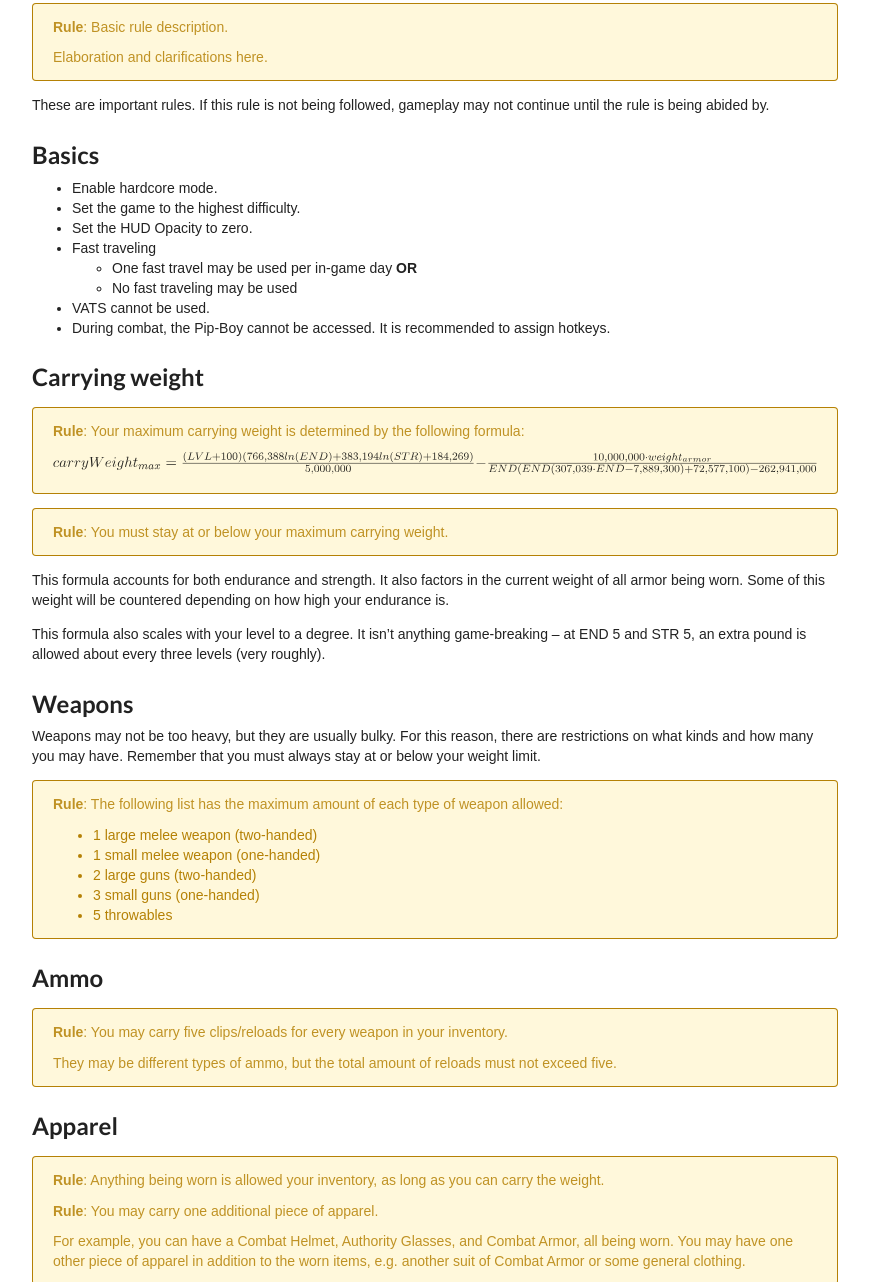
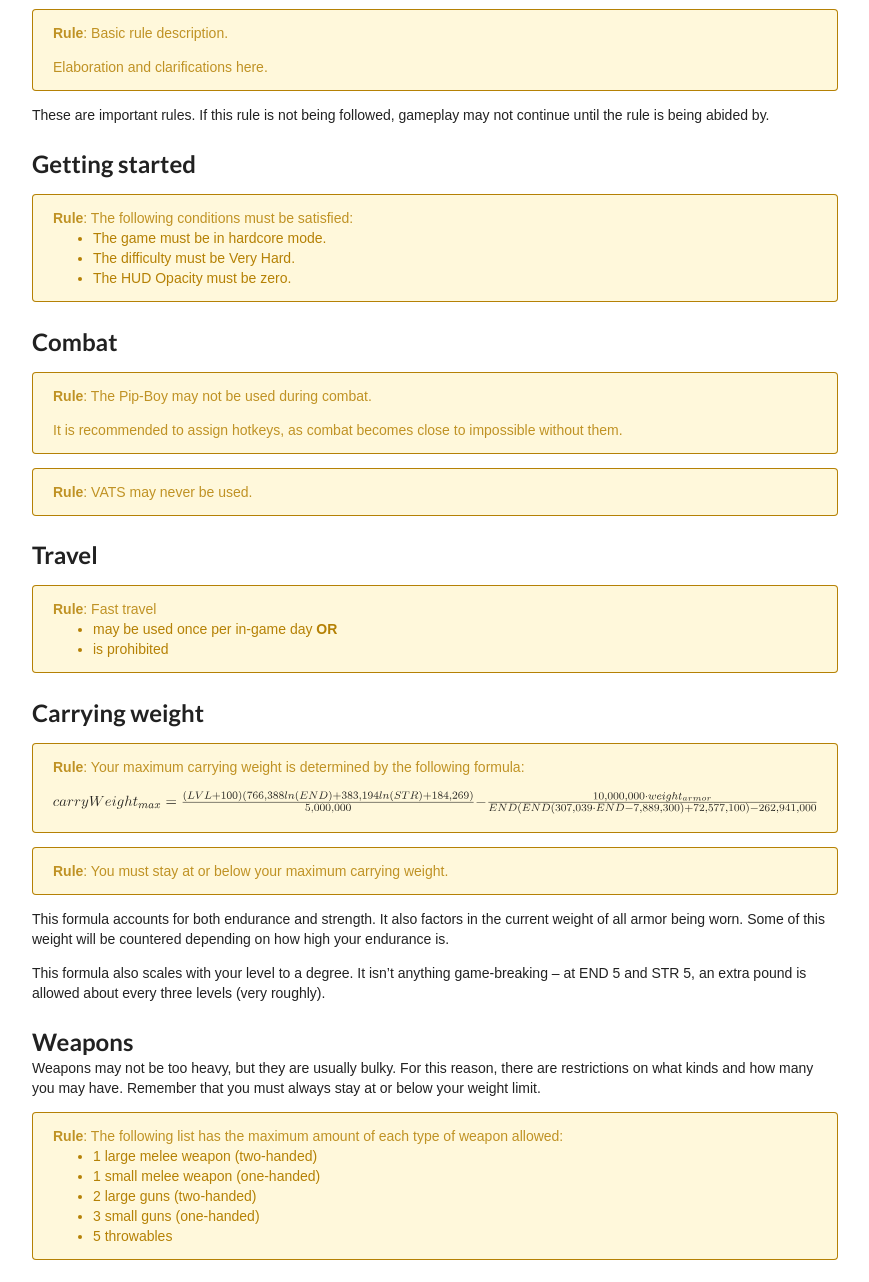
Before and after one commit to jkcclemens/Extra-Hardcore, a plain HTML site: page index.html in a window 1280 px wide. Shown: the part 521-1803 px from the top of the page, without its empty margins (205-1074 px from the left). Drawn offline with nearby package versions, Linux system fonts and the light colour scheme.

Commit message:
Updated: Format

```diff
--- a/css/styles.css
+++ b/css/styles.css
@@ -1 +1 @@
-html,body{font-family:sans-serif;margin:1em 0}img.formula{width:100%}ul,ol{margin-bottom:0}p{margin:0}p+p{margin-top:1em}p+ul,p+ol{margin-top:0}h2{margin-bottom:0}h2+*{margin-top:.5em}i#follower_icon{transition:color .3s ease 0s}*[class*="right aligned"]{text-align:right}.icon{cursor:default}table.ui.table tr.separator td{border-top:1px solid rgba(34,36,38,0.5)}
+html,body{font-family:sans-serif;margin:1em 0}img.formula{width:100%}ul,ol{margin-bottom:0}p{margin:0 !important}p+p{margin-top:1em !important}p+ul,p+ol{margin-top:0 !important}h2{margin-bottom:0}h2+*{margin-top:.5em}i#follower_icon{transition:color .3s ease 0s}*[class*="right aligned"]{text-align:right}.icon{cursor:default}table.ui.table tr.separator td{border-top:1px solid rgba(34,36,38,0.5)}
--- a/index.html
+++ b/index.html
@@ -17,7 +17,7 @@
 
 <h2 id="introduction">Introduction</h2>
 
-<p>Extra Hardcore is just a small project designed with keeping Fallout: New Vegas difficult and challenging for veteran players.</p>
+<p>Extra Hardcore is just a small project designed with keeping Fallout: New Vegas difficult and challenging for veteran players in mind.</p>
 
 <p>It&#8217;s a set of custom rules that I, the author, play by. I have tried to keep the rest of this document impersonal, so it reads more like a set of rules.</p>
 
@@ -37,21 +37,40 @@
 
 <p>These are important rules. If this rule is not being followed, gameplay may not continue until the rule is being abided by.</p>
 
-<h2 id="basics">Basics</h2>
+<h2 id="gettingstarted">Getting started</h2>
+<div class="ui yellow message">
+
+<p><strong>Rule</strong>: The following conditions must be satisfied:</p>
 
 <ul>
-<li>Enable hardcore mode.</li>
-<li>Set the game to the highest difficulty.</li>
-<li>Set the HUD Opacity to zero.</li>
-<li>Fast traveling
+<li>The game must be in hardcore mode.</li>
+<li>The difficulty must be Very Hard.</li>
+<li>The HUD Opacity must be zero.</li>
+</ul>
+</div>
+
+<h2 id="combat">Combat</h2>
+<div class="ui yellow message">
+
+<p><strong>Rule</strong>: The Pip-Boy may not be used during combat.</p>
+
+<p>It is recommended to assign hotkeys, as combat becomes close to impossible without them.</p>
+</div>
+<div class="ui yellow message">
+
+<p><strong>Rule</strong>: VATS may never be used.</p>
+</div>
+
+<h2 id="travel">Travel</h2>
+<div class="ui yellow message">
+
+<p><strong>Rule</strong>: Fast travel</p>
 
 <ul>
-<li>One fast travel may be used per in-game day <strong>OR</strong></li>
-<li>No fast traveling may be used</li>
-</ul></li>
-<li>VATS cannot be used.</li>
-<li>During combat, the Pip-Boy cannot be accessed. It is recommended to assign hotkeys.</li>
+<li>may be used once per in-game day <strong>OR</strong></li>
+<li>is prohibited</li>
 </ul>
+</div>
 
 <h2 id="carryingweight">Carrying weight</h2>
 <div class="ui yellow message">
@@ -212,9 +231,9 @@
 
 <p><strong>Rule</strong>: You may carry a maximum two meals, two drinks, five health items, and two miscellaneous medical items at any time.</p>
 
-<p><em>Meals</em> restore FOD. They are food.
-<em>Drinks</em> restore H2O. They are liquids.
-<em>Health items</em> restore HP (food/drink excluded). They are Stimpaks, Healing Powder/Poultices, etc.
+<p><em>Meals</em> restore FOD. They are food.<br/>
+<em>Drinks</em> restore H2O. They are liquids.<br/>
+<em>Health items</em> restore HP (food/drink excluded). They are Stimpaks, Healing Powder/Poultices, etc.<br/>
 <em>Medical items</em> remove negative effects like radiation or animal poison. They are RadAway, Rad-X, Snakebite Tourniquets, etc.</p>
 
 <p>The only exception to this rule is that you may carry as much food and drink as you would like while you are at a dining establishment (including anywhere that sells food as a major function, e.g. The Atomic Wrangler).</p>
@@ -278,14 +297,14 @@
 <li>If the number has a decimal less than 0.5, the number should be rounded down to the next nearest whole number.</li>
 </ul>
 
-<p>14.58 &rarr; 15
+<p>14.58 &rarr; 15<br/>
 14.14 &rarr; 14</p>
 </div>
 <div class="ui blue message">
 
 <p>When a number is said to be truncated, the decimal is removed.</p>
 
-<p>14.58 &rarr; 14
+<p>14.58 &rarr; 14<br/>
 14.14 &rarr; 14</p>
 </div>
 </div>
```
